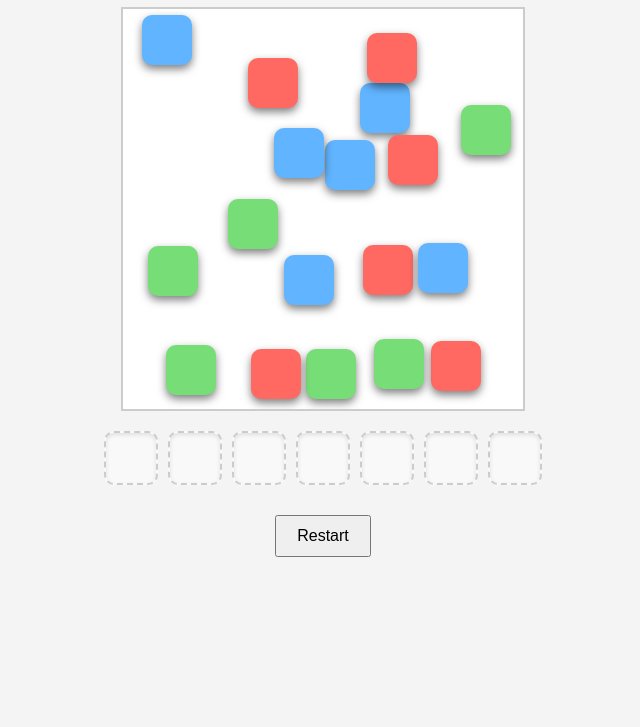
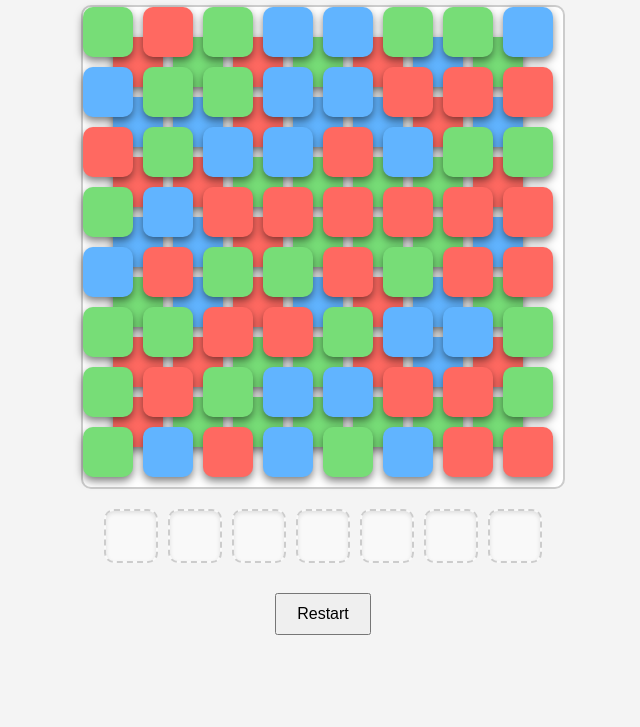
Before and after one commit to rueyday/ruey.day, a plain HTML site: page TileGame.html in a window 1280 px wide. Shown: the part 73-800 px from the top of the page, without its empty margins (317-957 px from the left). Drawn offline with Linux system fonts and the light colour scheme.

Commit message:
game added

```diff
--- a/TileGame.html
+++ b/TileGame.html
@@ -12,22 +12,60 @@
       margin: 0;
       padding: 0;
     }
-    #game-container {
-      position: relative;
-      width: 400px;
-      height: 400px;
-      margin: 20px auto;
+
+    h1 {
+      margin-top: 20px;
+    }
+
+    #container {
+      position: relative; /* Positioning reference for all tiles */
+      width: 480px;
+      height: 480px;
+      margin: 20px auto; /* Center the container */
+      background-color: #fff;
       border: 2px solid #ccc;
-      background-color: #fff;
-      overflow: hidden;
+      border-radius: 10px;
     }
+
+    .icon {
+      width: 50px;
+      height: 50px;
+      border-radius: 10px;
+      display: flex;
+      justify-content: center;
+      align-items: center;
+      font-size: 24px;
+      color: #fff;
+      cursor: pointer;
+      box-shadow: 0px 4px 8px rgba(0, 0, 0, 0.5);
+      transition: transform 0.2s;
+      position: absolute; /* Absolute positioning for exact placement */
+    }
+
+    .icon:hover {
+      transform: scale(1.1);
+    }
+
+    .icon.type1 {
+      background-color: #ff6961;
+    }
+
+    .icon.type2 {
+      background-color: #61b4ff;
+    }
+
+    .icon.type3 {
+      background-color: #77dd77;
+    }
+
     #bottom-slots {
       display: flex;
       justify-content: center;
       align-items: center;
       gap: 10px;
-      margin-top: 10px;
+      margin: 20px auto;
     }
+
     .slot {
       width: 50px;
       height: 50px;
@@ -39,32 +77,11 @@
       background-color: #f9f9f9;
       box-shadow: inset 0px 2px 4px rgba(0, 0, 0, 0.1);
     }
-    .icon {
-      position: absolute;
-      width: 50px;
-      height: 50px;
-      border-radius: 10px;
-      display: flex;
-      justify-content: center;
-      align-items: center;
-      font-size: 24px;
-      color: #fff;
-      cursor: pointer;
-      transition: transform 0.2s, top 0.5s, left 0.5s;
-      box-shadow: 0px 4px 8px rgba(0, 0, 0, 0.5);
-    }
-    .icon.type1 {
-      background-color: #ff6961;
-    }
-    .icon.type2 {
-      background-color: #61b4ff;
-    }
-    .icon.type3 {
-      background-color: #77dd77;
-    }
+
     #controls {
       margin: 20px;
     }
+
     button {
       padding: 10px 20px;
       font-size: 16px;
@@ -75,7 +92,9 @@
 </head>
 <body>
   <h1>Tile Matching Game</h1>
-  <div id="game-container"></div>
+  <div id="container">
+    <!-- Both grids share the same container -->
+  </div>
   <div id="bottom-slots">
     <div class="slot" data-index="0"></div>
     <div class="slot" data-index="1"></div>
@@ -89,105 +108,114 @@
     <button id="restart-btn">Restart</button>
   </div>
   <script>
-    const gameContainer = document.getElementById("game-container");
+    const container = document.getElementById("container");
     const slots = Array.from(document.querySelectorAll(".slot"));
     const restartBtn = document.getElementById("restart-btn");
 
     const ICON_TYPES = ["type1", "type2", "type3"];
-    const TOTAL_PAIRS = 6;
-    const iconCounts = { type1: 0, type2: 0, type3: 0 };
+    const TILE_SIZE = 50; // Each tile is 50x50px
+    const GRID_ROWS = 8;
+    const GRID_COLUMNS = 8;
 
-    function createIcon(type) {
-      const icon = document.createElement("div");
-      icon.classList.add("icon", type);
+    let frontGrid = [];
+    let backGrid = [];
 
-      // Ensure no overlap
-      let validPosition = false;
-      let top, left;
+    function createTile(type, row, col, zIndex, tileSize, gap, isFront) {
+  const tile = document.createElement("div");
+  tile.classList.add("icon", type);
+  tile.dataset.active = isFront ? "true" : "false"; // Front tiles are active initially
+  tile.dataset.row = row;
+  tile.dataset.col = col;
 
-      while (!validPosition) {
-        top = Math.random() * (gameContainer.clientHeight - 50);
-        left = Math.random() * (gameContainer.clientWidth - 50);
+  // Calculate position with an additional offset for the back grid
+  const offset = isFront ? 0 : 30; // Back grid moves right and down by 30px
+  tile.style.top = `${row * (tileSize + gap) + offset}px`;
+  tile.style.left = `${col * (tileSize + gap) + offset}px`;
+  tile.style.zIndex = zIndex;
 
-        validPosition = checkPosition(top, left);
+  tile.addEventListener("click", () => {
+    if (tile.dataset.active === "true") {
+      moveToBottom(tile, isFront);
+    } else {
+      console.log("Tile is not active!");
+    }
+  });
+
+  container.appendChild(tile);
+
+  // Track tiles for their respective grids
+  if (isFront) {
+    frontGrid.push(tile);
+  } else {
+    backGrid.push(tile);
+  }
+}
+
+
+    function createGrid(rows, cols, zIndex, tileSize, gap, isFront) {
+      for (let row = 0; row < rows; row++) {
+        for (let col = 0; col < cols; col++) {
+          const type = ICON_TYPES[Math.floor(Math.random() * ICON_TYPES.length)];
+          createTile(type, row, col, zIndex, tileSize, gap, isFront);
+        }
       }
-
-      icon.style.top = `${top}px`;
-      icon.style.left = `${left}px`;
-
-      icon.addEventListener("click", () => {
-        moveToBottom(icon);
-      });
-
-      gameContainer.appendChild(icon);
     }
 
-    function checkPosition(top, left) {
-      const icons = Array.from(document.querySelectorAll(".icon"));
-      for (const icon of icons) {
-        const rect = icon.getBoundingClientRect();
-        const iconLeft = parseFloat(icon.style.left);
-        const iconTop = parseFloat(icon.style.top);
-
-        if (
-          Math.abs(left - iconLeft) < 50 &&
-          Math.abs(top - iconTop) < 50
-        ) {
-          return false;
-        }
-      }
-      return true;
-    }
-
-    function moveToBottom(icon) {
+    function moveToBottom(tile, isFront) {
       const emptySlot = slots.find(slot => !slot.firstChild);
 
       if (emptySlot) {
-        emptySlot.appendChild(icon);
-        icon.style.position = "static";
-        checkForMatch();
+        emptySlot.appendChild(tile);
+        tile.style.position = "static"; // Reset positioning when moved to the slot
+        tile.dataset.active = "false"; // Disable the tile after it's moved
+
+        // If the tile was from the front grid, check if any back tiles can now be activated
+        if (isFront) {
+          activateBackTiles();
+        }
       }
     }
 
-    function checkForMatch() {
-      const filledSlots = slots.filter(slot => slot.firstChild);
-      const iconsInSlots = filledSlots.map(slot => slot.firstChild.classList[1]);
+    function activateBackTiles() {
+  backGrid.forEach(tile => {
+    const row = parseInt(tile.dataset.row);
+    const col = parseInt(tile.dataset.col);
 
-      ICON_TYPES.forEach(type => {
-        const matches = iconsInSlots.filter(iconType => iconType === type);
-        if (matches.length === 3) {
-          filledSlots.forEach(slot => {
-            const child = slot.firstChild;
-            if (child && child.classList.contains(type)) {
-              slot.innerHTML = "";
-              iconCounts[type]--;
-            }
-          });
-        }
-      });
+    // Check all four possible overlapping front tiles
+    const overlappingTiles = frontGrid.filter(frontTile => {
+      const frontRow = parseInt(frontTile.dataset.row);
+      const frontCol = parseInt(frontTile.dataset.col);
+      return (
+        frontRow >= row && frontRow < row + 2 &&
+        frontCol >= col && frontCol < col + 2
+      );
+    });
 
-      if (filledSlots.length === 7) {
-        alert("Game Over! No more matches.");
-        restartGame();
-      }
+    // Activate the back tile only if all overlapping front tiles are inactive
+    const allInactive = overlappingTiles.every(frontTile => frontTile.dataset.active === "false");
+
+    if (allInactive) {
+      tile.dataset.active = "true";
+      tile.style.cursor = "pointer"; // Make the tile clickable
     }
+  });
+}
 
-    function restartGame() {
-      gameContainer.innerHTML = "";
+    restartBtn.addEventListener("click", () => {
+      container.innerHTML = ""; // Clear existing tiles
+      frontGrid = [];
+      backGrid = [];
       slots.forEach(slot => (slot.innerHTML = ""));
-      Object.keys(iconCounts).forEach(type => (iconCounts[type] = 0));
+      createGrid(GRID_ROWS, GRID_COLUMNS, 2, TILE_SIZE, 10, true); // Front grid
+      createGrid(GRID_ROWS - 1, GRID_COLUMNS - 1, 1, TILE_SIZE, 10, false); // Back grid
+    });
 
-      for (let i = 0; i < TOTAL_PAIRS; i++) {
-        ICON_TYPES.forEach(type => {
-          createIcon(type);
-          iconCounts[type]++;
-        });
-      }
-    }
+    // Initial setup
 
-    restartBtn.addEventListener("click", restartGame);
+    createGrid(GRID_ROWS, GRID_COLUMNS, 2, TILE_SIZE, 10, true); // Front grid
+    createGrid(GRID_ROWS - 1, GRID_COLUMNS - 1, 1, TILE_SIZE, 10, false); // Back grid
 
-    restartGame();
   </script>
+
 </body>
 </html>
```
Also changed, not shown: index.html (+3 -3 lines), 1 other file.
